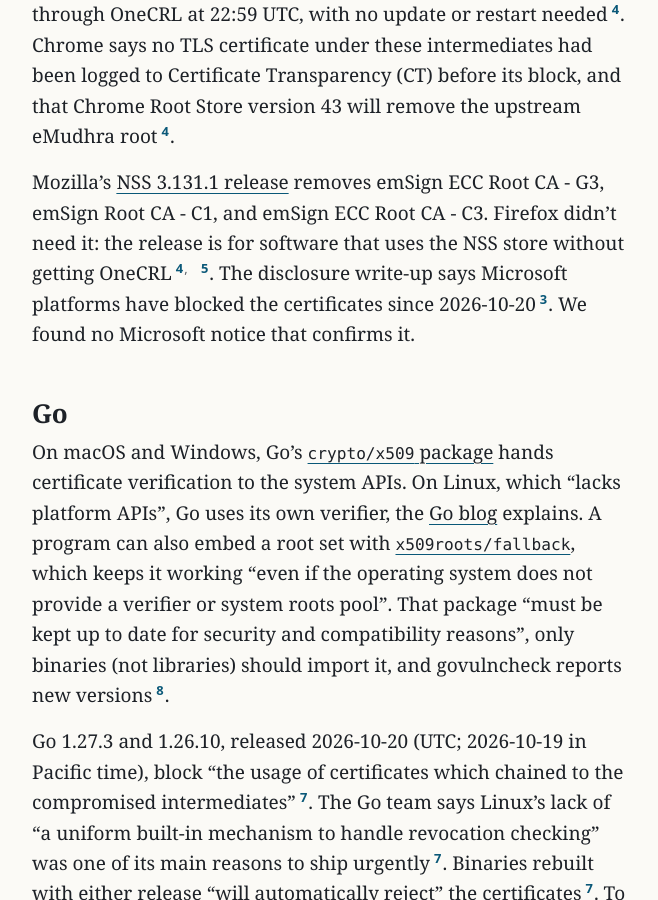
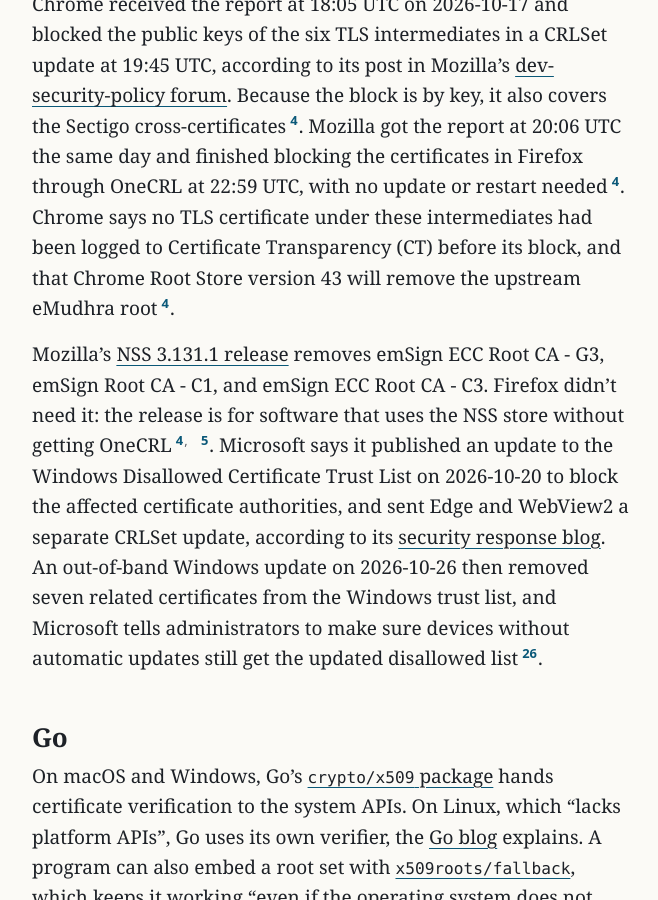
Before and after one commit to northwind-press/northwind-press.github.io, a Jekyll site: the page built from _posts/2026-11-03-emudhra-trust-stores.md, in a window 1280 px wide and 900 px high, scrolled down 1551 px. Shown: the whole window, without its empty margins (308-966 px from the left). Built offline with Jekyll 4.4.1, drawn with Linux system fonts in a browser that asks for light colours; some of the changed text lies outside the part shown.

Commit message:
Correction draft: Microsoft did publish a notice (MSRC blog 2026-10-26); replace the write-up-only Microsoft line, add source 26 and corrections entry
Co-Authored-By: Claude Opus 5.5 <noreply@anthropic.com>

```diff
--- a/_posts/2026-11-03-emudhra-trust-stores.md
+++ b/_posts/2026-11-03-emudhra-trust-stores.md
@@ -118,7 +118,14 @@ sources:
     url: https://bugs.launchpad.net/ubuntu/+source/ca-certificates/+bug/2171507
     publisher: "Ubuntu (Launchpad)"
     accessed: "2026-11-03"
-corrections: []
+  - title: "Microsoft's response to compromised eMudhra certificate authority keys"
+    url: https://www.microsoft.com/msrc/blog/2026/10/microsoft-response-to-compromised-emudhra-certificate-authority-keys
+    publisher: "Microsoft Security Response Center"
+    date: "2026-10-26"
+    accessed: "2026-11-03"
+corrections:
+  - date: 2026-11-03
+    text: "An earlier version said we found no Microsoft notice confirming that Microsoft blocked the certificates on 2026-10-20. Microsoft did publish one: it says it updated the Windows Disallowed Certificate Trust List on 2026-10-20 ([source](https://www.microsoft.com/msrc/blog/2026/10/microsoft-response-to-compromised-emudhra-certificate-authority-keys))."
 updates:
   - date: 2026-11-03
     text: "An earlier version of this guide was briefly published on 2026-11-03 and withdrawn for a final edit. We removed one sentence about Go's fallback root bundle; no other facts changed."
@@ -133,7 +140,7 @@ Browsers stopped trusting the compromised eMudhra intermediates within hours of
 
 Chrome received the report at 18:05 UTC on 2026-10-17 and blocked the public keys of the six TLS intermediates in a CRLSet update at 19:45 UTC, according to its post in Mozilla's [dev-security-policy forum](https://groups.google.com/a/mozilla.org/g/dev-security-policy/c/0R3XLJL6FuE). Because the block is by key, it also covers the Sectigo cross-certificates{% include cite.html n=4 %}. Mozilla got the report at 20:06 UTC the same day and finished blocking the certificates in Firefox through OneCRL at 22:59 UTC, with no update or restart needed{% include cite.html n=4 %}. Chrome says no TLS certificate under these intermediates had been logged to Certificate Transparency (CT) before its block, and that Chrome Root Store version 43 will remove the upstream eMudhra root{% include cite.html n=4 %}.
 
-Mozilla's [NSS 3.131.1 release](https://groups.google.com/a/mozilla.org/g/dev-tech-crypto/c/vSxZxnOMMvs) removes emSign ECC Root CA - G3, emSign Root CA - C1, and emSign ECC Root CA - C3. Firefox didn't need it: the release is for software that uses the NSS store without getting OneCRL{% include cite.html n=4 %}{% include cite.html n=5 %}. The disclosure write-up says Microsoft platforms have blocked the certificates since 2026-10-20{% include cite.html n=3 %}. We found no Microsoft notice that confirms it.
+Mozilla's [NSS 3.131.1 release](https://groups.google.com/a/mozilla.org/g/dev-tech-crypto/c/vSxZxnOMMvs) removes emSign ECC Root CA - G3, emSign Root CA - C1, and emSign ECC Root CA - C3. Firefox didn't need it: the release is for software that uses the NSS store without getting OneCRL{% include cite.html n=4 %}{% include cite.html n=5 %}. Microsoft says it published an update to the Windows Disallowed Certificate Trust List on 2026-10-20 to block the affected certificate authorities, and sent Edge and WebView2 a separate CRLSet update, according to its [security response blog](https://www.microsoft.com/msrc/blog/2026/10/microsoft-response-to-compromised-emudhra-certificate-authority-keys). An out-of-band Windows update on 2026-10-26 then removed seven related certificates from the Windows trust list, and Microsoft tells administrators to make sure devices without automatic updates still get the updated disallowed list{% include cite.html n=26 %}.
 
 ## Go
 
```
